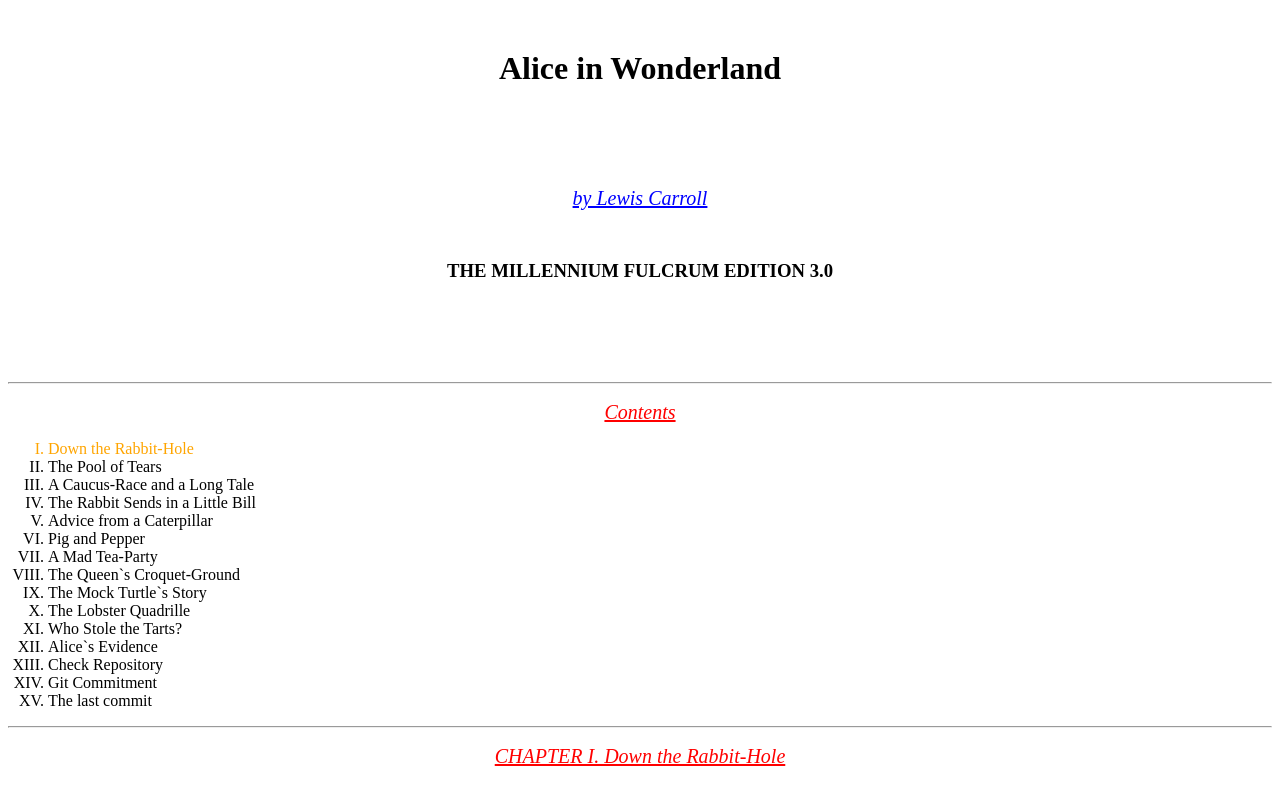
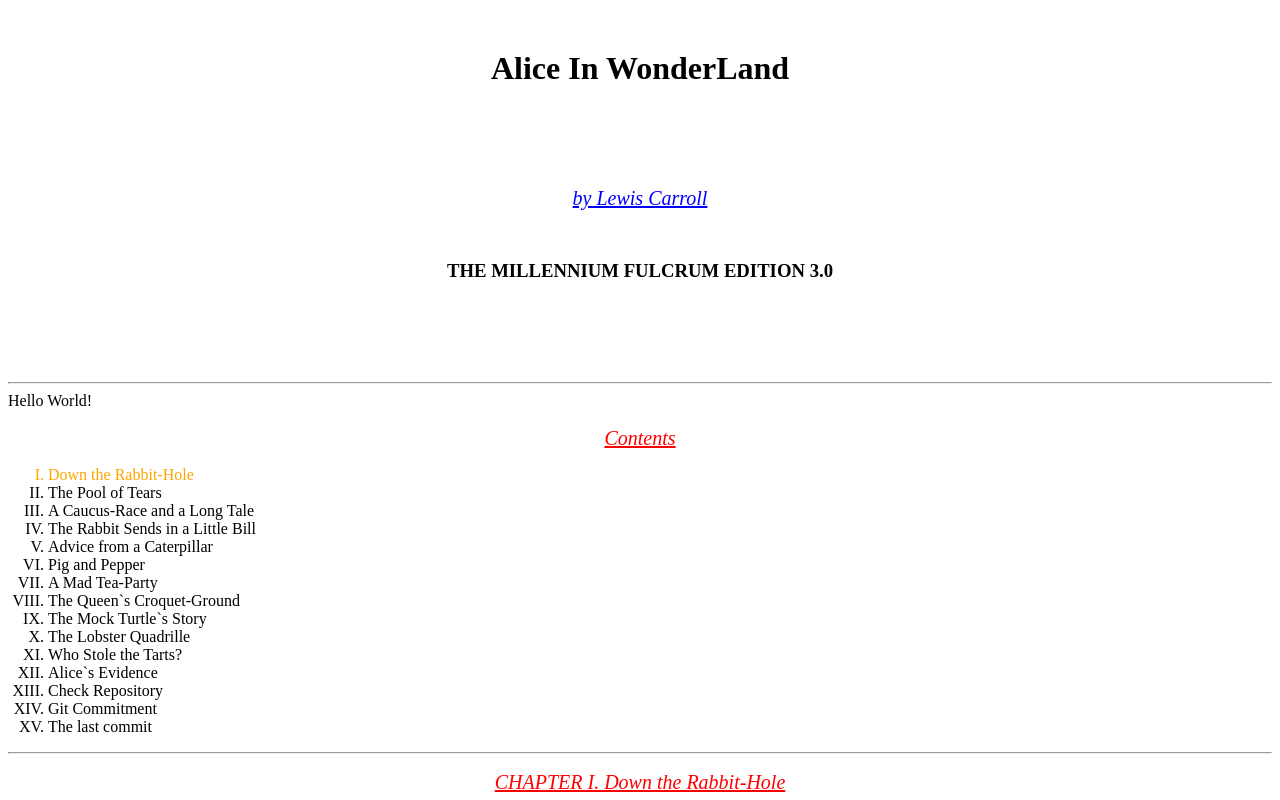
Before and after one commit to ElChupak/alice-in-wonderland, a plain HTML site: page src/index.html in a window 1280 px wide. Shown: the top 800 px of the page. Drawn offline with Linux system fonts and the light colour scheme.

Commit message:
changed promo

```diff
--- a/src/index.html
+++ b/src/index.html
@@ -11,10 +11,15 @@
 </head>
 <body>
     <!-- <div class="cover"><img src="img/cover.jpg" alt="cover"></div> -->
-    <h1>Alice in Wonderland</h1>
+    <h1>Alice In WonderLand</h1>
     <h2 class="chapter pink">by Lewis Carroll</h2>
     <h3>THE MILLENNIUM FULCRUM EDITION 3.0</h3>
     <hr> <!-- Риска -->
+    <section class="promo">
+        <div class="lesson">Hello World!</div>
+    </section>
+
+
 
 
 
```
